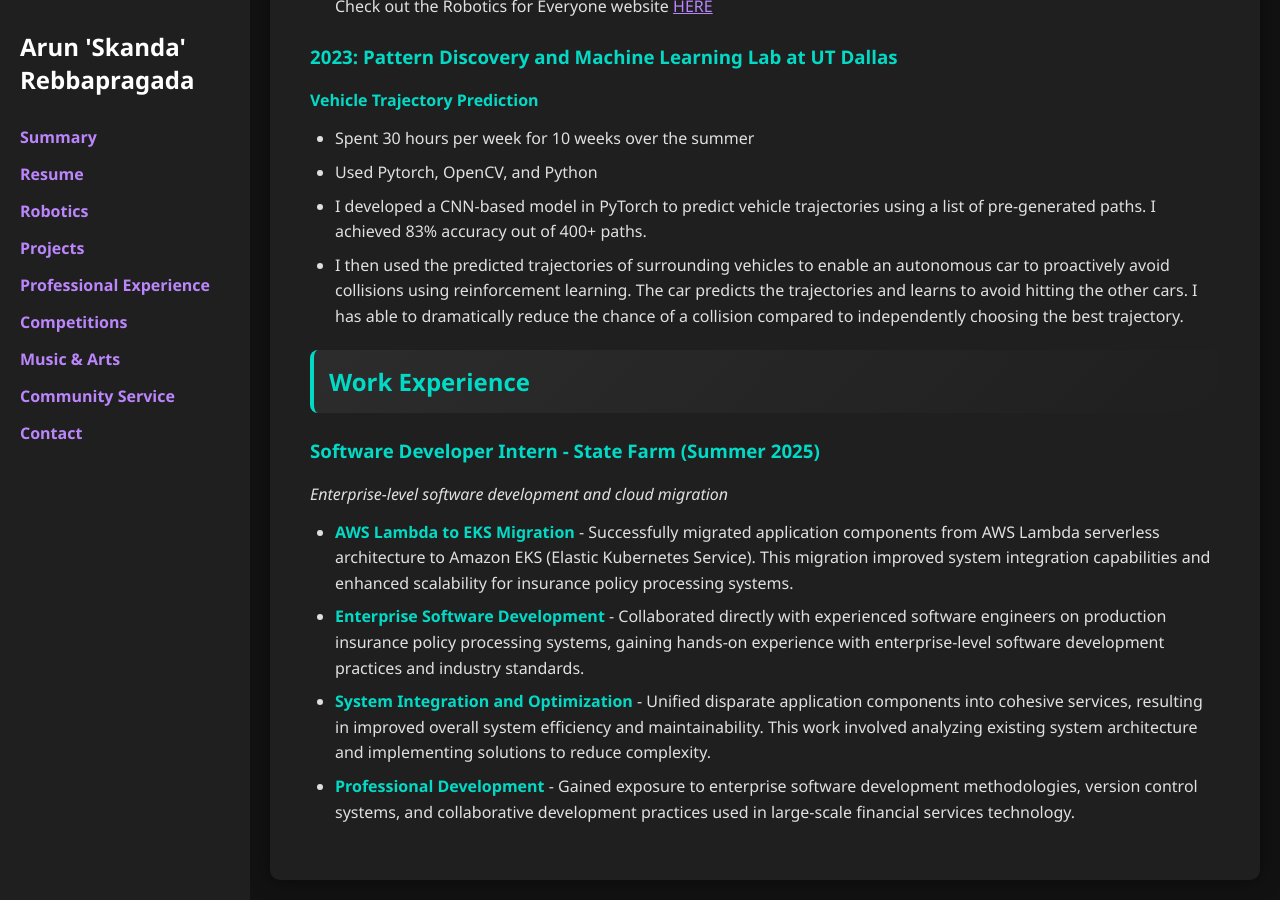
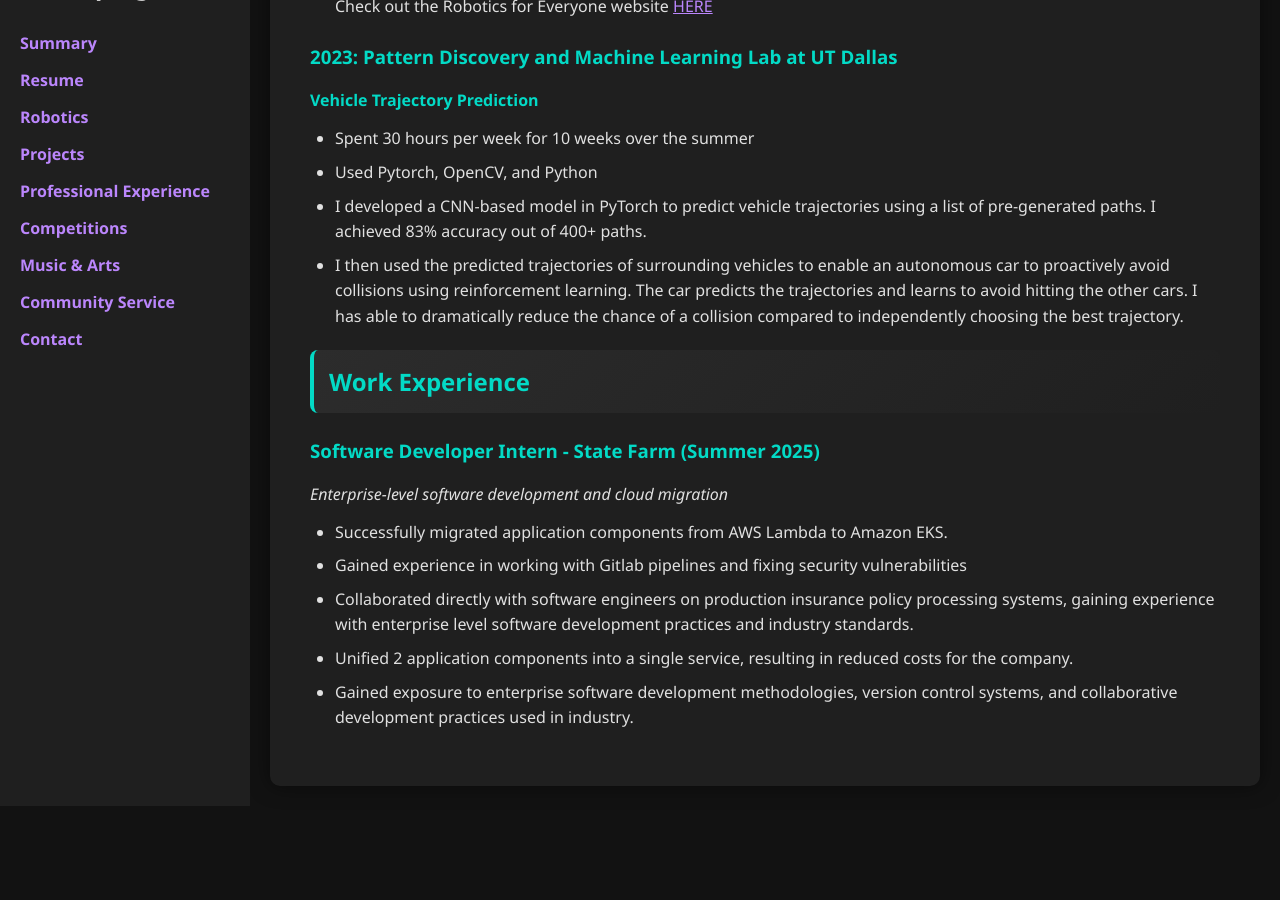
Before and after one commit to skandacode/skandacode.github.io, a Jekyll site: the page built from professional-experience.md, in a window 1280 px wide and 900 px high, scrolled down 1163 px. Built offline with Jekyll 4.4.1, drawn with Linux system fonts in a browser that asks for light colours; after the commit the page ends 1969 px from its top, so only the background shows below that.

Commit message:
professional

```diff
--- a/professional-experience.md
+++ b/professional-experience.md
@@ -45,7 +45,8 @@ title: Research & Experience
 
 ### **Software Developer Intern - State Farm** (Summer 2025)
 *Enterprise-level software development and cloud migration*
-- **AWS Lambda to EKS Migration** - Successfully migrated  application components from AWS Lambda serverless architecture to Amazon EKS (Elastic Kubernetes Service). This migration improved system integration capabilities and enhanced scalability for insurance policy processing systems.
-- **Enterprise Software Development** - Collaborated directly with experienced software engineers on production insurance policy processing systems, gaining hands-on experience with enterprise-level software development practices and industry standards.
-- **System Integration and Optimization** - Unified disparate application components into cohesive services, resulting in improved overall system efficiency and maintainability. This work involved analyzing existing system architecture and implementing solutions to reduce complexity.
-- **Professional Development** - Gained exposure to enterprise software development methodologies, version control systems, and collaborative development practices used in large-scale financial services technology.
+- Successfully migrated application components from AWS Lambda to Amazon EKS.
+- Gained experience in working with Gitlab pipelines and fixing security vulnerabilities
+- Collaborated directly with software engineers on production insurance policy processing systems, gaining experience with enterprise level software development practices and industry standards.
+- Unified 2 application components into a single service, resulting in reduced costs for the company.
+- Gained exposure to enterprise software development methodologies, version control systems, and collaborative development practices used in industry.
```
Also changed, not shown: index.md (+4 -4 lines).
